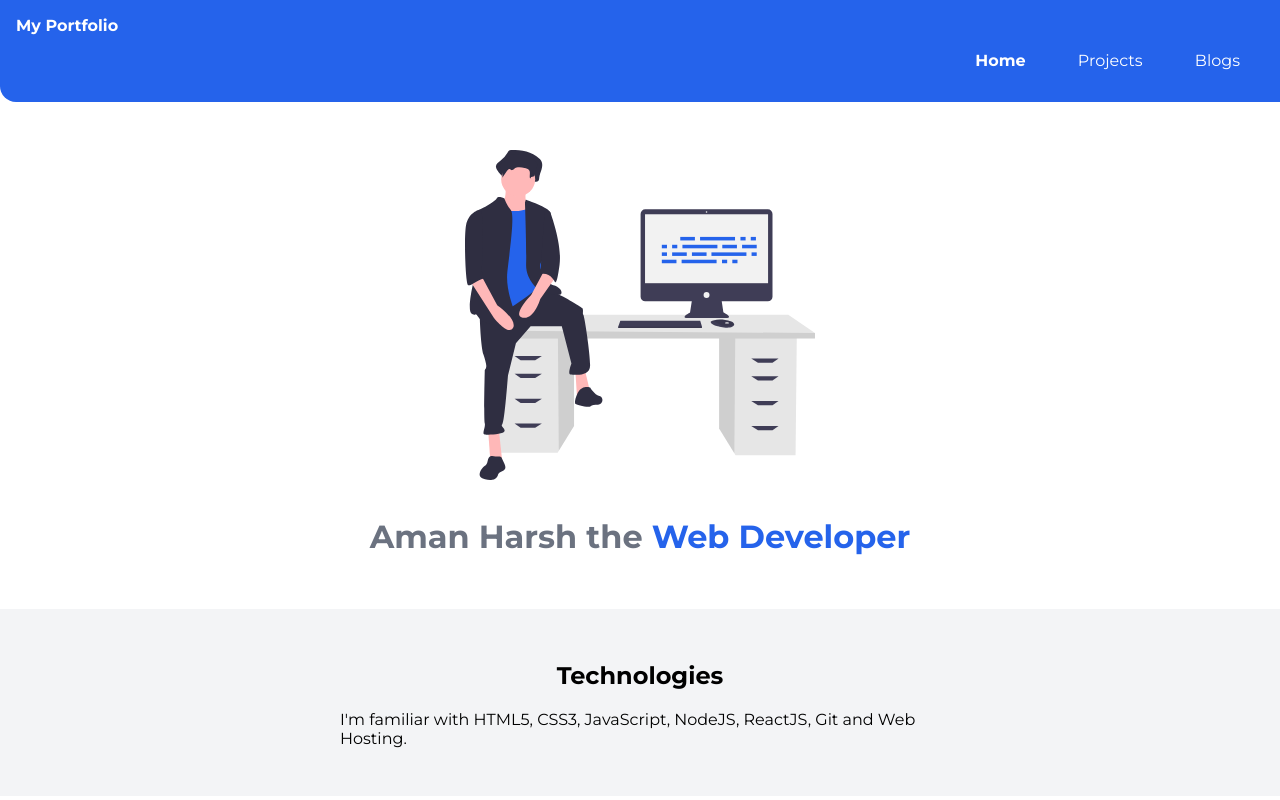
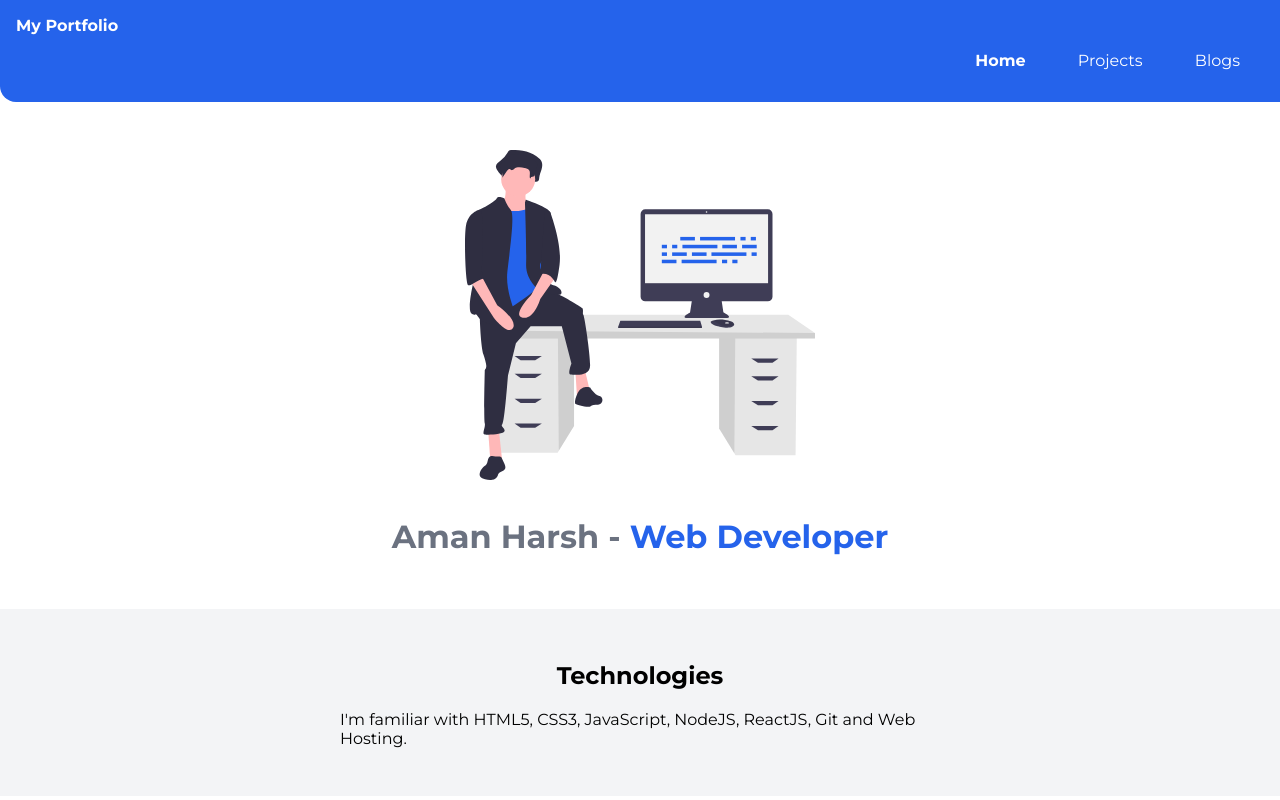
Before and after one commit to AmanHarsh02/neogcamp-htlm-css-component-library, a plain HTML site: page index.html in a window 1280 px wide. Shown: the top 800 px of the page. Drawn offline with Linux system fonts and the light colour scheme.

Commit message:
style: updated heading

```diff
--- a/index.html
+++ b/index.html
@@ -26,7 +26,7 @@
 
     <header class="header">
         <img class="header-image" src="images/home-header.svg"/>
-        <h1 class="header-heading">Aman Harsh the <span class="heading-focus">Web Developer</span></h1>
+        <h1 class="header-heading">Aman Harsh - <span class="heading-focus">Web Developer</span></h1>
     </header>
 
     <section class="section ow">
```
